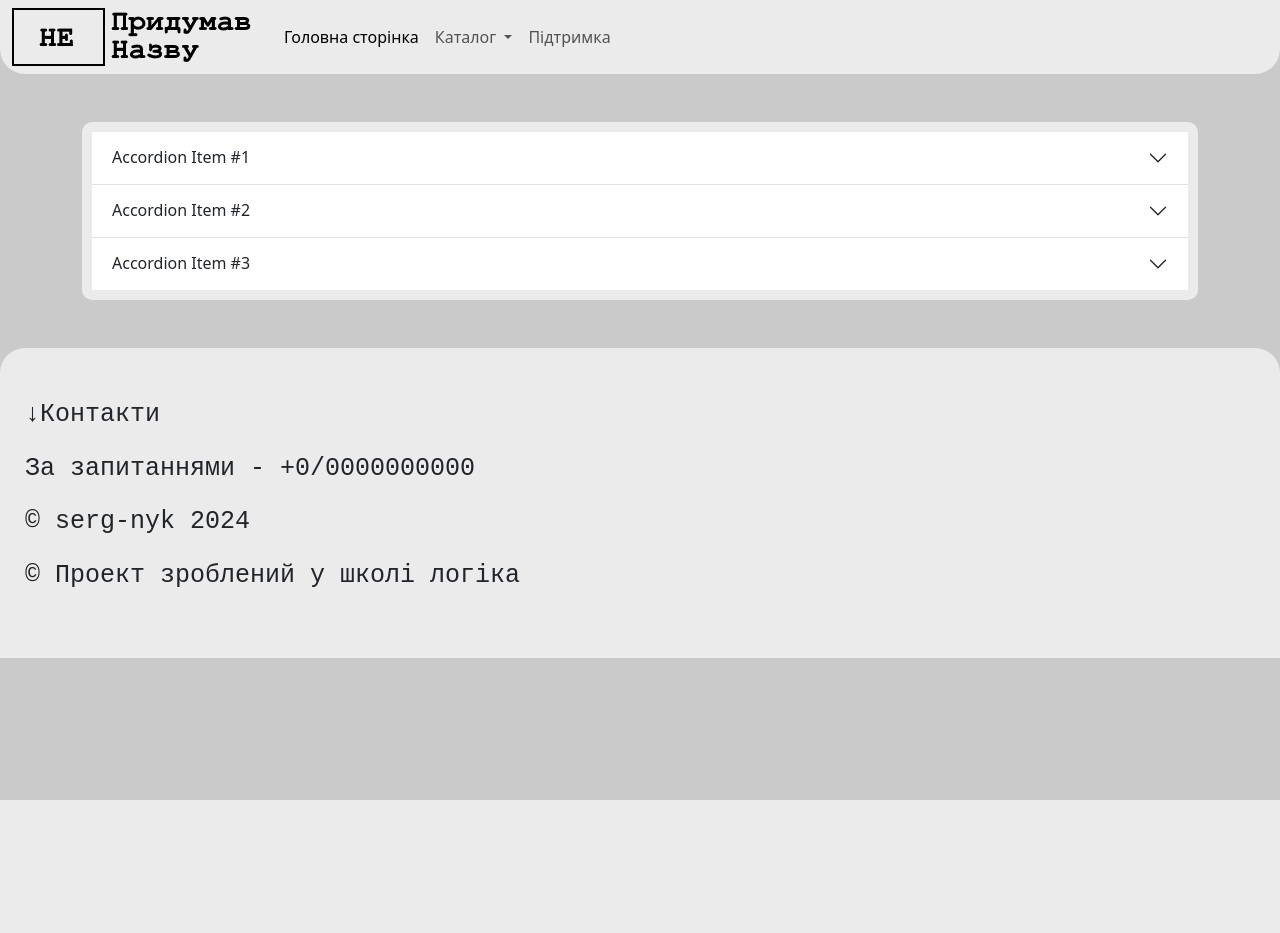
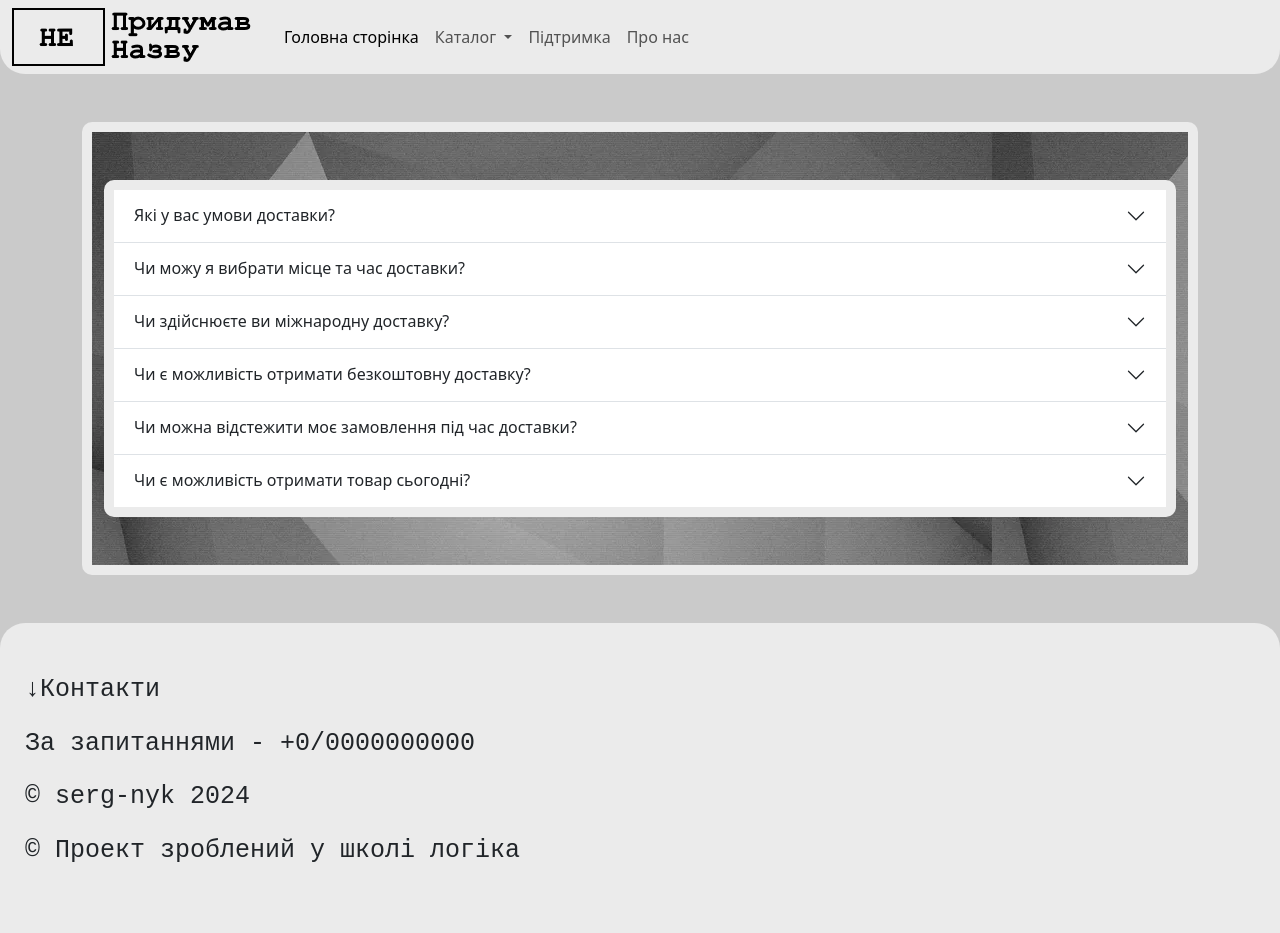
Before and after one commit to sergiynyk/clothes-shop-web-site, a Flask app: page /support in a window 1280 px wide. Before the commit the page ends 800 px from the top, so only its background shows below. Run offline with Flask 3, Linux system fonts and the light colour scheme; data comes from the database, SQL or seed files in the repository.

Commit message:
Add files via upload

```diff
--- /dev/null
+++ b/templates/about_us.html
@@ -0,0 +1,3 @@
+{% extends 'base_template.html' %} {% block content %}
+
+{% endblock content %}
--- a/templates/menu.html
+++ b/templates/menu.html
@@ -60,6 +60,9 @@
         <li class="nav-item">
           <a class="nav-link" href="{{ url_for('support') }}">Підтримка</a>
         </li>
+        <li class="nav-item">
+          <a class="nav-link" href="{{ url_for('about_us') }}">Про нас</a>
+        </li>
       </ul>
     </div>
   </div>
--- a/templates/order-menu.html
+++ b/templates/order-menu.html
@@ -22,9 +22,10 @@
             class="nav-link active"
             style="text-indent: 25px"
             aria-current="page"
-            href="{{ url_for('index') }}"
+            href="{{ url_for('product', product_id = product[0]) }}"
             >Відмінити 🗙</a
           >
+        </li>
       </ul>
     </div>
   </div>
--- a/templates/support.html
+++ b/templates/support.html
@@ -1,5 +1,9 @@
 {% extends 'base_template.html' %} {% block content %}
 <div class="container py-5">
+  <div
+    class="container py-5 product-img"
+    style="background-image: url('/static/img/background.jpg')"
+  >
     <div
       class="accordion accordion-flush product-img"
       id="accordionFlushExample"
@@ -14,7 +18,7 @@
             aria-expanded="false"
             aria-controls="flush-collapseOne"
           >
-          Accordion Item #1
+            Які у вас умови доставки?
           </button>
         </h2>
         <div
@@ -23,9 +27,10 @@
           data-bs-parent="#accordionFlushExample"
         >
           <div class="accordion-body">
-          Placeholder content for this accordion, which is intended to
-          demonstrate the <code>.accordion-flush</code> class. This is the first
-          item's accordion body.
+            Ми пропонуємо безкоштовну стандартну доставку для замовлень на суму
+            вище 1000 грн. Час доставки становить зазвичай 3-5 робочих днів.
+            Також є можливість експрес-доставки за додаткову плату, яка
+            забезпечує отримання замовлення протягом 1-2 робочих днів.
           </div>
         </div>
       </div>
@@ -39,7 +44,7 @@
             aria-expanded="false"
             aria-controls="flush-collapseTwo"
           >
-          Accordion Item #2
+            Чи можу я вибрати місце та час доставки?
           </button>
         </h2>
         <div
@@ -48,10 +53,9 @@
           data-bs-parent="#accordionFlushExample"
         >
           <div class="accordion-body">
-          Placeholder content for this accordion, which is intended to
-          demonstrate the <code>.accordion-flush</code> class. This is the
-          second item's accordion body. Let's imagine this being filled with
-          some actual content.
+            На жаль, наразі ми не надаємо можливість вибору точного часу
+            доставки. Однак ви можете вказати певні побажання щодо доставки у
+            полі коментарів під час замовлення, і ми спробуємо врахувати їх.
           </div>
         </div>
       </div>
@@ -65,7 +69,7 @@
             aria-expanded="false"
             aria-controls="flush-collapseThree"
           >
-          Accordion Item #3
+            Чи здійснюєте ви міжнародну доставку?
           </button>
         </h2>
         <div
@@ -74,12 +78,85 @@
           data-bs-parent="#accordionFlushExample"
         >
           <div class="accordion-body">
-          Placeholder content for this accordion, which is intended to
-          demonstrate the <code>.accordion-flush</code> class. This is the third
-          item's accordion body. Nothing more exciting happening here in terms
-          of content, but just filling up the space to make it look, at least at
-          first glance, a bit more representative of how this would look in a
-          real-world application.
+            Так, ми здійснюємо міжнародну доставку в більшість країн світу.
+            Вартість та терміни доставки можуть варіюватися залежно від країни
+            призначення. Більш детальну інформацію можна отримати в процесі
+            оформлення замовлення або звернувшись до нашої служби підтримки.
+          </div>
+        </div>
+      </div>
+      <div class="accordion-item">
+        <h2 class="accordion-header">
+          <button
+            class="accordion-button collapsed"
+            type="button"
+            data-bs-toggle="collapse"
+            data-bs-target="#flush-collapseFour"
+            aria-expanded="false"
+            aria-controls="flush-collapseFour"
+          >
+            Чи є можливість отримати безкоштовну доставку?
+          </button>
+        </h2>
+        <div
+          id="flush-collapseFour"
+          class="accordion-collapse collapse"
+          data-bs-parent="#accordionFlushExample"
+        >
+          <div class="accordion-body">
+            Так, ми надаємо безкоштовну доставку для всіх замовлень на суму вище
+            1000 грн. Це стосується як стандартної, так і експрес-доставки.
+          </div>
+        </div>
+      </div>
+      <div class="accordion-item">
+        <h2 class="accordion-header">
+          <button
+            class="accordion-button collapsed"
+            type="button"
+            data-bs-toggle="collapse"
+            data-bs-target="#flush-collapseFive"
+            aria-expanded="false"
+            aria-controls="flush-collapseFive"
+          >
+            Чи можна відстежити моє замовлення під час доставки?
+          </button>
+        </h2>
+        <div
+          id="flush-collapseFive"
+          class="accordion-collapse collapse"
+          data-bs-parent="#accordionFlushExample"
+        >
+          <div class="accordion-body">
+            Так, ми надсилаємо вам посилання для відстеження замовлення після
+            його відправлення. Ви зможете відстежувати місцезнаходження вашого
+            замовлення на протязі всього шляху до вас.
+          </div>
+        </div>
+      </div>
+      <div class="accordion-item">
+        <h2 class="accordion-header">
+          <button
+            class="accordion-button collapsed"
+            type="button"
+            data-bs-toggle="collapse"
+            data-bs-target="#flush-collapseSix"
+            aria-expanded="false"
+            aria-controls="flush-collapseSix"
+          >
+            Чи є можливість отримати товар сьогодні?
+          </button>
+        </h2>
+        <div
+          id="flush-collapseSix"
+          class="accordion-collapse collapse"
+          data-bs-parent="#accordionFlushExample"
+        >
+          <div class="accordion-body">
+            На жаль, у нас немає послуги доставки в цей самий день. Найшвидший
+            термін доставки - експрес-доставка, яка забезпечує отримання
+            замовлення протягом 1-2 робочих днів.
+          </div>
         </div>
       </div>
     </div>
```
Lines whose indentation alone changed are shown as unchanged.
